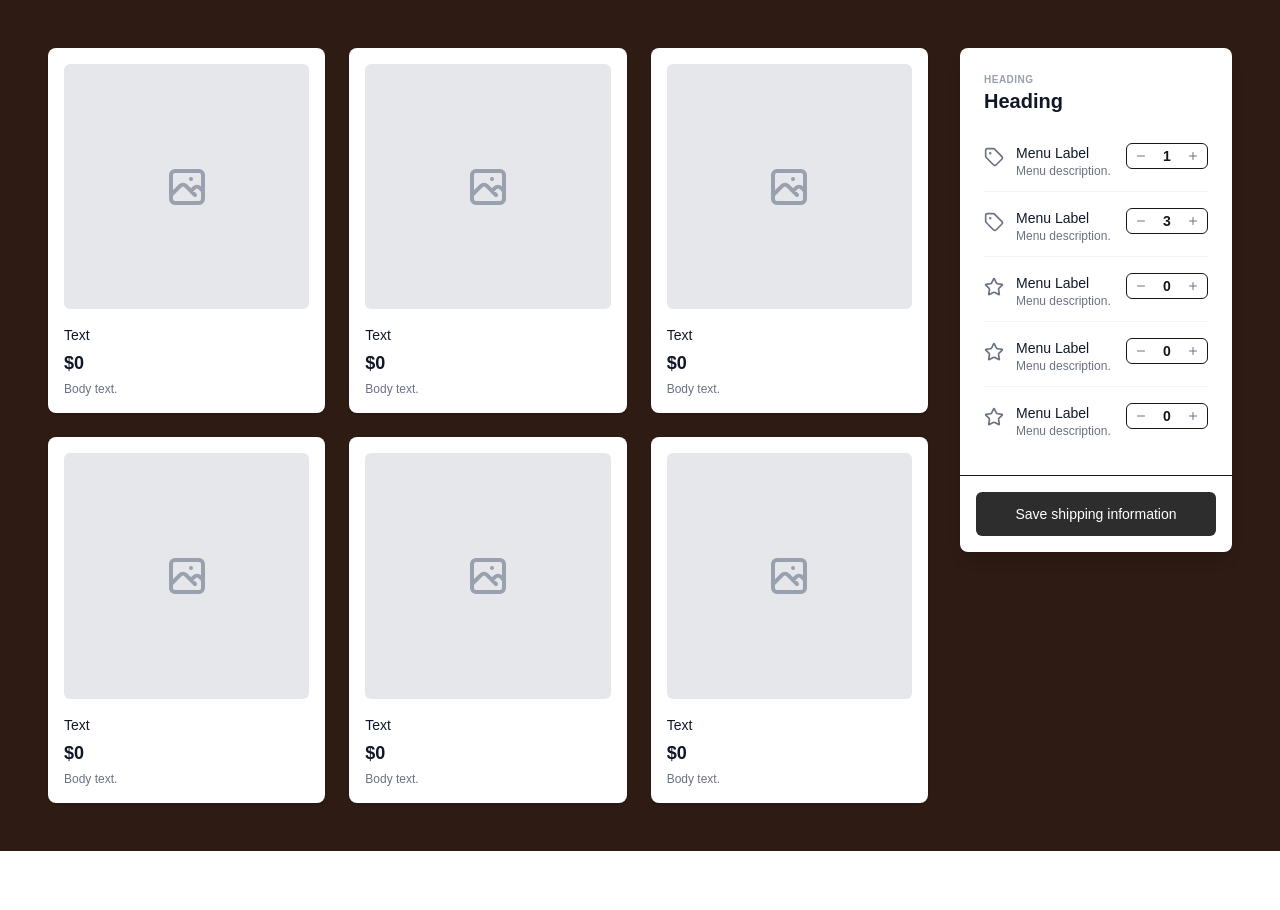
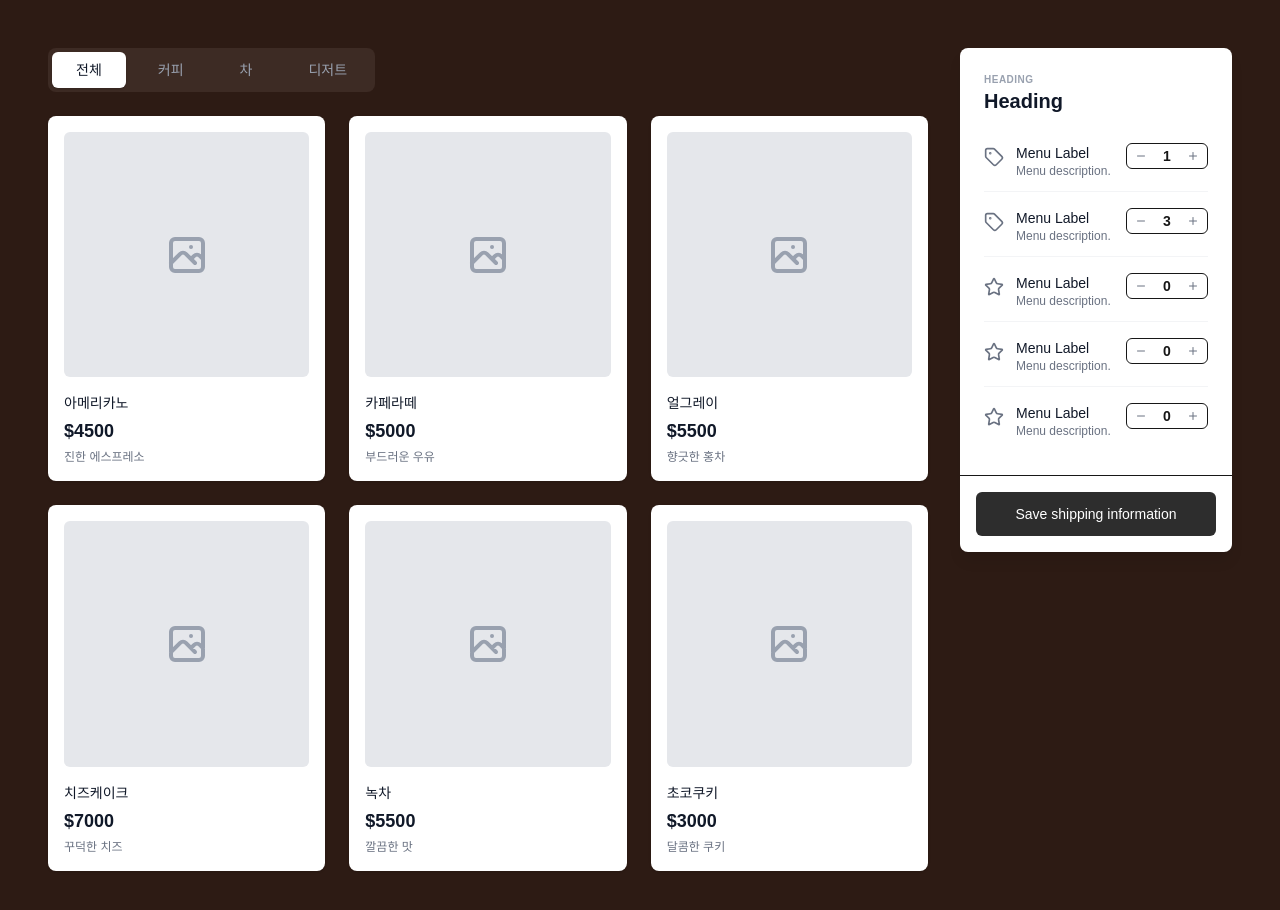
Before and after one commit to prgrms-be-devcourse/NBE9-11-1-Team04-Front, a Next.js app: page / in a window 1280 px wide. Shown: the top 910 px of the page. Before the commit the page ends 851 px from the top, so only its background shows below. Built offline with nearby package versions, Linux system fonts and the light colour scheme.

Commit message:
feat:#1 상품 목록 카테고리 선택 탭 추가
- 카테고리 전체, 커피, 차, 디저트 선택 탭 추가

```diff
--- a/src/app/page.tsx
+++ b/src/app/page.tsx
@@ -1,25 +1,26 @@
-import ProductCard from '@/components/ProductCard';
+import ProductGrid from '@/components/ProductGrid';
 import Sidebar from '@/components/Sidebar';
 import { Product, MenuItem } from '@/types/product';
 
-// 상품 조회 (Product Fetching) 예시 함수
 async function getProducts(): Promise<Product[]> {
-  // 실제 환경에서는 fetch('api/products') 등을 사용함
-  return Array(6).fill(null).map((_, i) => ({
-    id: i,
-    name: 'Text',
-    price: 0,
-    description: 'Body text.'
-  }));
+  // 백엔드 연결 전 테스트 데이터 (category 포함)
+  return [
+    { id: 1, name: '아메리카노', price: 4500, description: '진한 에스프레소', category: 'COFFEE' },
+    { id: 2, name: '카페라떼', price: 5000, description: '부드러운 우유', category: 'COFFEE' },
+    { id: 3, name: '얼그레이', price: 5500, description: '향긋한 홍차', category: 'TEA' },
+    { id: 4, name: '치즈케이크', price: 7000, description: '꾸덕한 치즈', category: 'DESSERT' },
+    { id: 5, name: '녹차', price: 5500, description: '깔끔한 맛', category: 'TEA' },
+    { id: 6, name: '초코쿠키', price: 3000, description: '달콤한 쿠키', category: 'DESSERT' },
+  ];
 }
 
 async function getMenuItems(): Promise<MenuItem[]> {
   return [
-    { id: 1, label: 'Menu Label', description: 'Menu description.', iconType: 'tag', initialQuantity: 1 },
-    { id: 2, label: 'Menu Label', description: 'Menu description.', iconType: 'tag', initialQuantity: 3 },
-    { id: 3, label: 'Menu Label', description: 'Menu description.', iconType: 'star', initialQuantity: 0 },
-    { id: 4, label: 'Menu Label', description: 'Menu description.', iconType: 'star', initialQuantity: 0 },
-    { id: 5, label: 'Menu Label', description: 'Menu description.', iconType: 'star', initialQuantity: 0 },
+    { id: 101, label: 'Menu Label', description: 'Menu description.', iconType: 'tag', initialQuantity: 1 },
+    { id: 102, label: 'Menu Label', description: 'Menu description.', iconType: 'tag', initialQuantity: 3 },
+    { id: 103, label: 'Menu Label', description: 'Menu description.', iconType: 'star', initialQuantity: 0 },
+    { id: 104, label: 'Menu Label', description: 'Menu description.', iconType: 'star', initialQuantity: 0 },
+    { id: 105, label: 'Menu Label', description: 'Menu description.', iconType: 'star', initialQuantity: 0 },
   ];
 }
 
@@ -29,14 +30,10 @@ export default async function HomePage() {
   return (
     <main className="min-h-screen bg-[#2D1B14] p-6 md:p-12 flex justify-center">
       <div className="max-w-7xl w-full grid grid-cols-1 lg:grid-cols-4 gap-8">
-        {/* Left: Product Grid */}
-        <div className="lg:col-span-3 grid grid-cols-1 sm:grid-cols-2 xl:grid-cols-3 gap-6 h-fit">
-          {products.map((product) => (
-            <ProductCard key={product.id} product={product} />
-          ))}
-        </div>
+        {/* 카테고리 탭과 상품 그리드가 합쳐진 컴포넌트 */}
+        <ProductGrid initialProducts={products} />
 
-        {/* Right: Sidebar */}
+        {/* 사이드바 */}
         <aside className="lg:col-span-1">
           <Sidebar items={menuItems} />
         </aside>
--- /dev/null
+++ b/src/components/ProductGrid.tsx
@@ -0,0 +1,44 @@
+'use client';
+
+import { useState } from 'react';
+import { Product, CategoryType, CATEGORY_LABELS } from '@/types/product';
+import ProductCard from './ProductCard';
+
+const TABS: (CategoryType | 'ALL')[] = ['ALL', 'COFFEE', 'TEA', 'DESSERT'];
+
+export default function ProductGrid({ initialProducts }: { initialProducts: Product[] }) {
+    // 1. 상태 선언 (초기값 'ALL')
+    const [selectedCategory, setSelectedCategory] = useState<CategoryType | 'ALL'>('ALL');
+
+    // 2. 필터링 로직 (상태 변경 시 자동 재계산)
+    const filteredProducts = selectedCategory === 'ALL'
+        ? initialProducts
+        : initialProducts.filter(product => product.category === selectedCategory);
+
+    return (
+        <div className="lg:col-span-3 space-y-6">
+            {/* 카테고리 탭 영역 */}
+            <div className="flex gap-2 p-1 bg-[#3D2B24] rounded-lg w-fit">
+                {TABS.map((tab) => (
+                    <button
+                        key={tab}
+                        onClick={() => setSelectedCategory(tab)} // 클릭 시 상태 업데이트
+                        className={`px-6 py-2 rounded-md text-sm font-medium transition-all ${selectedCategory === tab
+                                ? 'bg-white text-gray-900 shadow-sm'
+                                : 'text-gray-400 hover:text-white'
+                            }`}
+                    >
+                        {CATEGORY_LABELS[tab]}
+                    </button>
+                ))}
+            </div>
+
+            {/* 상품 목록 그리드 (필터링된 배열 사용) */}
+            <div className="grid grid-cols-1 sm:grid-cols-2 xl:grid-cols-3 gap-6 h-fit">
+                {filteredProducts.map((product) => (
+                    <ProductCard key={product.id} product={product} />
+                ))}
+            </div>
+        </div>
+    );
+}
--- a/src/types/product.ts
+++ b/src/types/product.ts
@@ -1,9 +1,20 @@
+export type CategoryType = 'COFFEE' | 'TEA' | 'DESSERT';
+
 export interface Product {
     id: number;
     name: string;
     price: number;
     description: string;
+    category: CategoryType;
 }
+
+// 화면 표시용 한글 매핑 객체
+export const CATEGORY_LABELS: Record<CategoryType | 'ALL', string> = {
+    ALL: '전체',
+    COFFEE: '커피',
+    TEA: '차',
+    DESSERT: '디저트',
+};
 
 export interface MenuItem {
     id: number;
```
